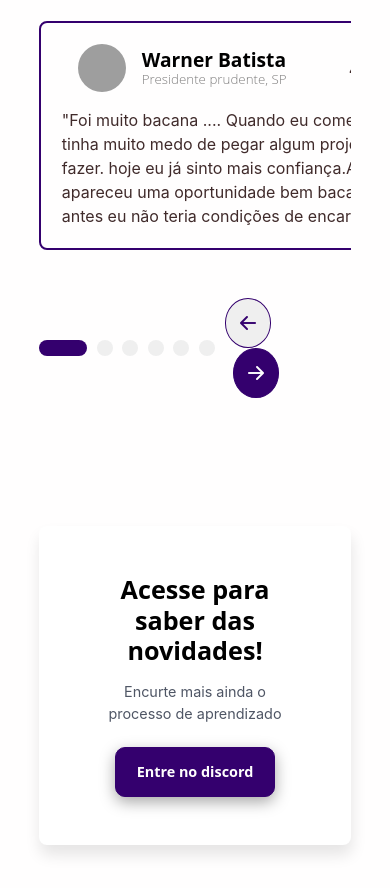
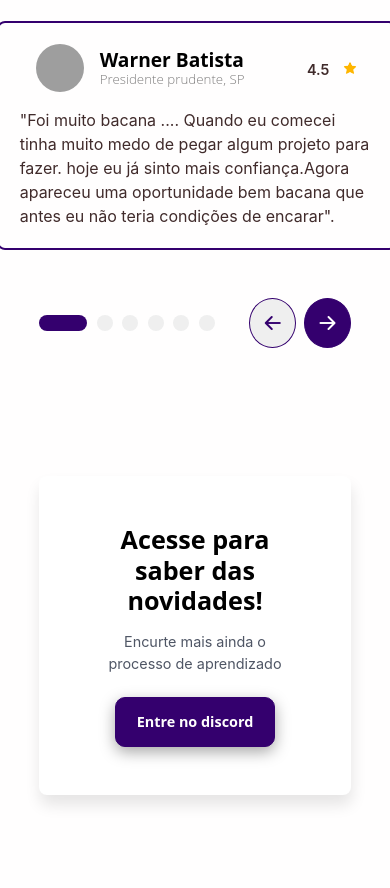
Before and after one commit to felipealbuquerq/primeirasemanadothinker, an Angular app in the folder angular/: page / in a window 390 px wide. Shown: the part 5196-6084 px from the top of the page. Built offline with nearby package versions, Linux system fonts and the light colour scheme; grey boxes are pictures that could not be loaded.

Commit message:
responsividade no botão de avançar em testimonials

```diff
--- a/angular/src/app/testimonials-area/testimonials-area.component.scss
+++ b/angular/src/app/testimonials-area/testimonials-area.component.scss
@@ -21,12 +21,15 @@
       flex-direction: row;
       justify-content: flex-start;
       max-width: 70rem;
-      width: 100%;
+      width: 127%;
       overflow-x: hidden;
       .card-items {
         display: flex;
         width: 100%;
         transition: all 0.6s ease-in-out;
+          // app-card{
+          //   width: 20%;
+          // }
       }
     }
 
@@ -88,3 +91,97 @@
     }
   }
 }
+
+
+@media (max-width: 900px) {
+  .think-container {
+    & {
+      width: 100%;
+      display: flex;
+      justify-content: center;
+      align-items: center;
+      margin: 4rem 0;
+    }
+
+    section {
+      max-width: 70rem;
+      width: 80%;
+      display: flex;
+      flex-direction: column;
+      align-items: center;
+      justify-content: center;
+
+      .card-container {
+        margin: 3rem 0;
+        display: flex;
+        flex-direction: row;
+        justify-content: flex-start;
+        max-width: 70rem;
+        width: 127%;
+        overflow-x: hidden;
+        .card-items {
+          display: flex;
+          width: 50%;
+          transition: all 0.6s ease-in-out;
+        }
+      }
+
+      .text-container {
+        & .subtitle {
+          margin: 1rem 0;
+          font-size: 1rem;
+        }
+      }
+
+      .footer-testimonials {
+        display: flex;
+        width: 100%;
+        justify-content: space-between;
+        align-items: center;
+
+        .marker-container {
+          display: flex;
+          flex-direction: row;
+
+          .marker {
+            height: 1rem;
+            width: 1rem;
+            border-radius: 20px;
+            background-color: #efefef;
+            margin-right: 0.6rem;
+            transition: all 0.6s ease-in-out;
+
+            &:hover {
+              cursor: pointer;
+            }
+            &.actived {
+              background-color: var(--primary-color);
+              width: 3rem;
+            }
+          }
+        }
+
+        .button-container {
+          margin-right: 0rem;
+          .btn-circle-fill,
+          .btn-circle-stroke {
+            border-radius: 50%;
+            padding: 0 0.4rem;
+            border: solid 1px var(--primary-color);
+            font-size: 2rem;
+          }
+
+          .btn-circle-fill {
+            background-color: var(--primary-color);
+            color: #fff;
+            margin-left: 0.5rem;
+          }
+
+          .btn-circle-stroke {
+            color: var(--primary-color);
+          }
+        }
+      }
+    }
+  }
+}
```
